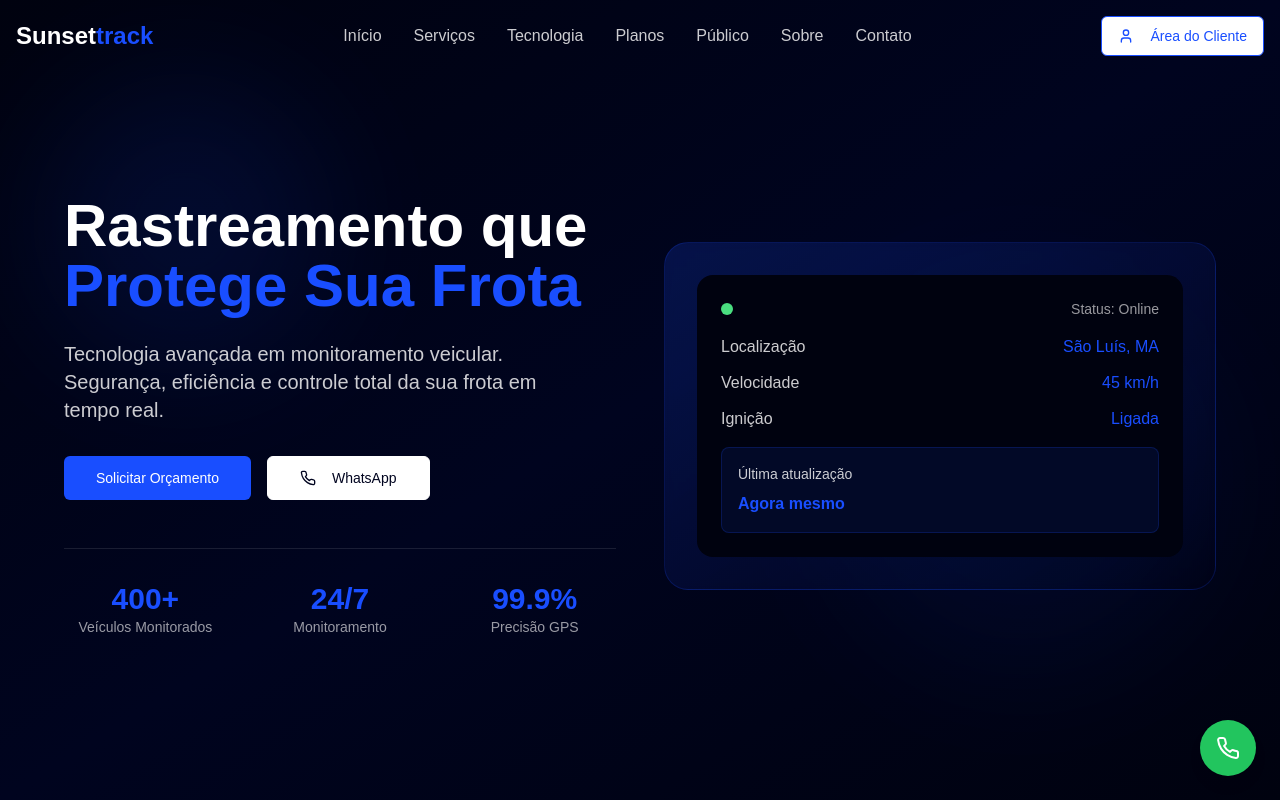
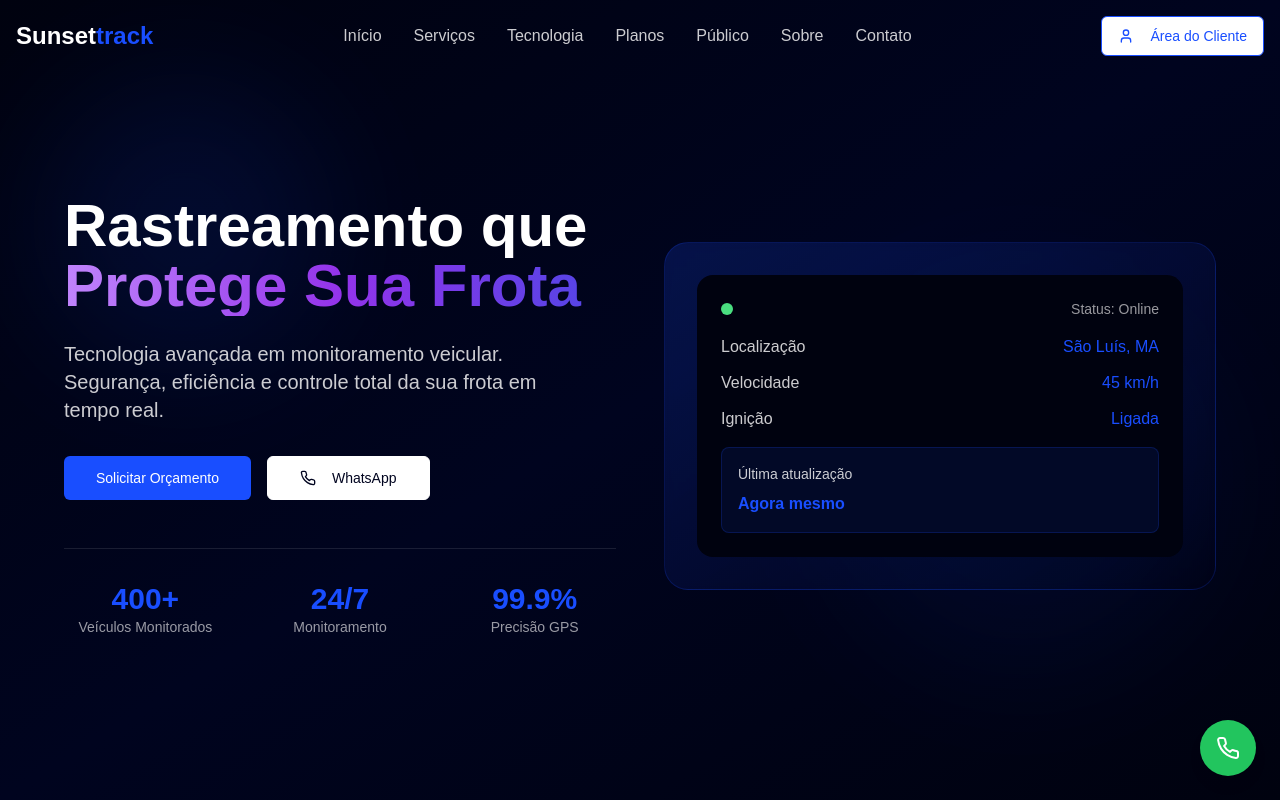
Before and after one commit to mhzindev/sunsettrack-web-vista, a React (Vite) app: page / in a window 1280 px wide. Shown: the top 800 px of the page. Built offline with nearby package versions, Linux system fonts and the light colour scheme; a web font is replaced by a local one.

Commit message:
Add gradient to "Protege Sua Frota" text
Implemented the first gradient suggestion on the "Protege Sua Frota" text in the Hero component.

```diff
--- a/src/components/Hero.tsx
+++ b/src/components/Hero.tsx
@@ -1,5 +1,7 @@
+
 import { Button } from '@/components/ui/button';
 import { Phone } from 'lucide-react';
+
 const Hero = () => {
   const scrollToContact = () => {
     const element = document.getElementById('contact');
@@ -9,7 +11,9 @@ const Hero = () => {
       });
     }
   };
-  return <section id="home" className="min-h-screen bg-gradient-to-br from-darker-blue via-dark-blue to-darker-blue relative overflow-hidden">
+
+  return (
+    <section id="home" className="min-h-screen bg-gradient-to-br from-darker-blue via-dark-blue to-darker-blue relative overflow-hidden">
       {/* Background Pattern */}
       <div className="absolute inset-0 opacity-10">
         <div className="absolute top-20 left-10 w-72 h-72 bg-primary rounded-full blur-3xl"></div>
@@ -23,7 +27,7 @@ const Hero = () => {
             <div className="text-center lg:text-left animate-fade-in">
               <h1 className="text-4xl md:text-5xl lg:text-6xl font-bold text-white mb-6 font-rethink leading-tight">
                 Rastreamento que
-                <span className="text-primary block">Protege Sua Frota</span>
+                <span className="bg-gradient-to-r from-purple-400 via-purple-600 to-indigo-600 bg-clip-text text-transparent block">Protege Sua Frota</span>
               </h1>
 
               <p className="text-xl text-white/80 mb-8 font-rethink max-w-lg">
@@ -92,6 +96,8 @@ const Hero = () => {
           </div>
         </div>
       </div>
-    </section>;
+    </section>
+  );
 };
+
 export default Hero;
```
